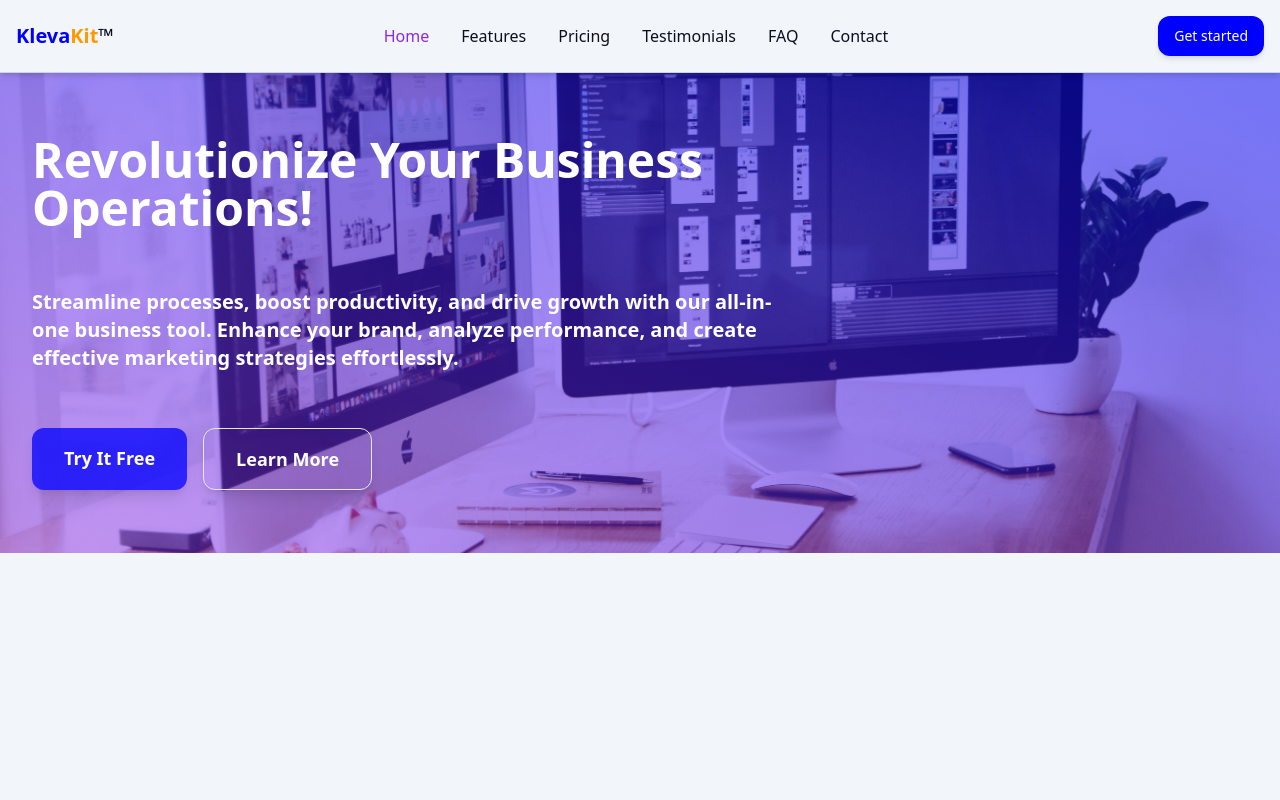
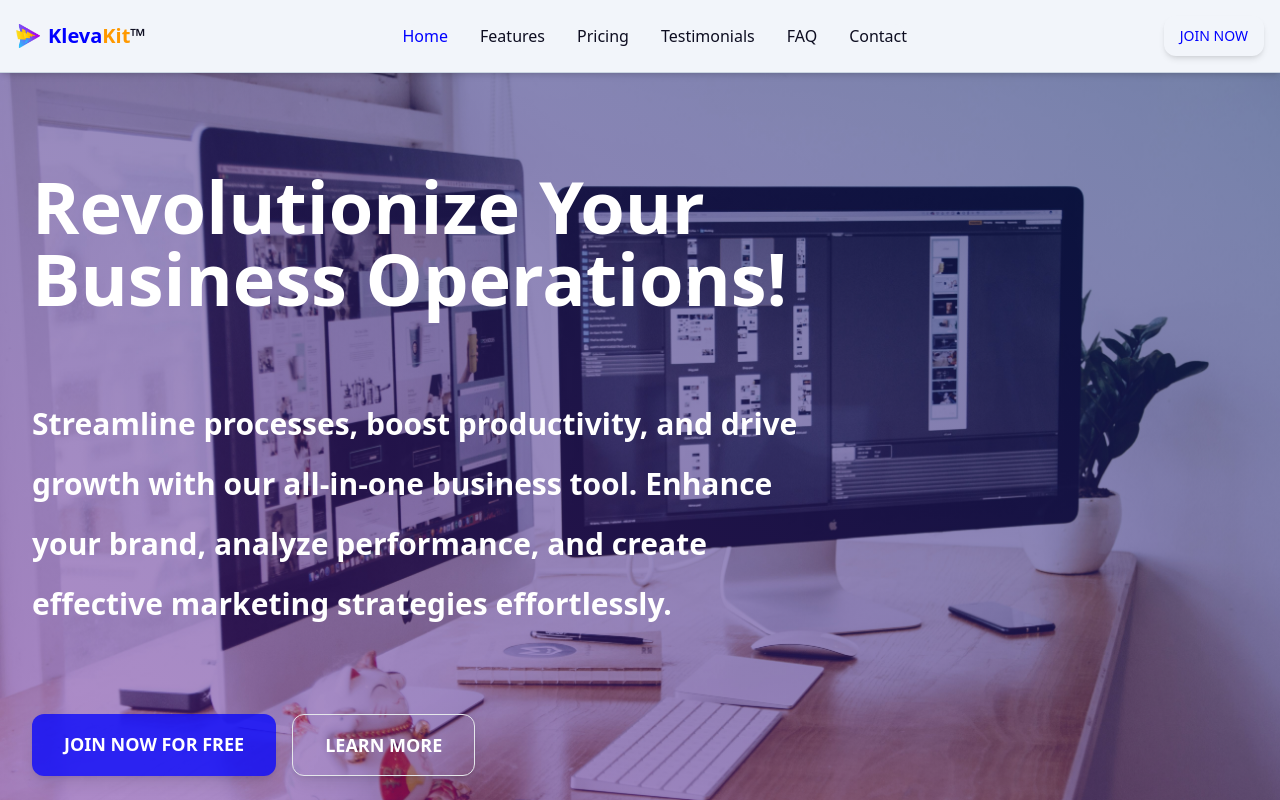
Before and after one commit to Dr-dyrane/kleva-kit, a React (Vite) app: page / in a window 1280 px wide. Shown: the top 800 px of the page. Built offline with nearby package versions, Linux system fonts and the light colour scheme.

Commit message:
hero fix

```diff
--- a/index.html
+++ b/index.html
@@ -2,7 +2,7 @@
 <html lang="en">
   <head>
     <meta charset="UTF-8" />
-    <link rel="icon" type="image/svg+xml" href="/vite.svg" />
+    <link rel="icon" type="image/png" href="/Klevakit.png" />
     <meta name="viewport" content="width=device-width, initial-scale=1.0" />
     <title>Kleva Kit</title>
   </head>
--- a/public/index.html
+++ b/public/index.html
@@ -2,7 +2,7 @@
 <html lang="en">
   <head>
     <meta charset="UTF-8" />
-    <link rel="icon" type="image/svg+xml" href="/vite.svg" />
+    <link rel="icon" type="image/png" href="/Klevakit.png" />
     <meta name="viewport" content="width=device-width, initial-scale=1.0" />
     <title>Kleva Kit</title>
   </head>
--- a/src/components/Home/HeroSection.jsx
+++ b/src/components/Home/HeroSection.jsx
@@ -2,21 +2,20 @@ import React, { useEffect } from "react";
 import { motion } from "framer-motion";
 
 const HeroSection = () => {
-
 	return (
 		<motion.section
 			initial={{ opacity: 0 }}
 			animate={{ opacity: 1 }}
 			transition={{ duration: 1 }}
-			className="relative p-8 flex flex-col md:flex-row items-center justify-between min-h-[50vh] xl:min-h-[60vh] 2xl:min-h-[70vh] bg-hero-pattern bg-cover bg-center"
+			className="relative p-8 flex flex-col md:flex-row items-center justify-between min-h-screen bg-hero-pattern bg-cover bg-center"
 		>
-			<div className="absolute inset-0 bg-gradient-primary-secondary dark:bg-gradient-primary-secondary-dark opacity-50"></div>
-			<div className="relative z-10 text-center flex flex-col justify-center md:justify-between space-y-14 max-w-xl lg:max-w-2xl xl:max-w-3xl 2xl:max-w-5xl min-h-full flex-grow">
+			<div className="absolute inset-0 bg-gradient-primary-secondary-dark opacity-50"></div>
+			<div className="relative z-10 text-center flex flex-col justify-center md:justify-between space-y-10 md:space-y-16 lg:space-y-20 max-w-xl lg:max-w-2xl xl:max-w-3xl 2xl:max-w-5xl min-h-full flex-grow">
 				<motion.h1
 					initial={{ y: -50, opacity: 0 }}
 					animate={{ y: 0, opacity: 1 }}
 					transition={{ duration: 1 }}
-					className="text-4xl md:text-5xl font-bold text-white text-left"
+					className="text-4xl md:text-5xl lg:text-6xl xl:text-7xl 2xl:text-8xl font-bold text-contrast-dark text-left"
 				>
 					Revolutionize Your Business Operations!
 				</motion.h1>
@@ -24,29 +23,30 @@ const HeroSection = () => {
 					initial={{ y: 50, opacity: 0 }}
 					animate={{ y: 0, opacity: 1 }}
 					transition={{ duration: 1, delay: 0.5 }}
-					className="mt-4 md:text-xl text-white text-left"
+					className="mt-4 text-contrast-dark text-left leading-7 sm:leading-8 md:leading-9 lg:leading-10 xl:leading-loose 2xl:leading-relaxed md:text-xl lg:text-2xl xl:text-3xl 2xl:text-4xl"
 				>
 					Streamline processes, boost productivity, and drive growth with our
 					all-in-one business tool. Enhance your brand, analyze performance, and
-					create effective marketing strategies effortlessly.{" "}
+					create effective marketing strategies effortlessly.
 				</motion.p>
+
 				<motion.div
 					initial={{ y: 50, opacity: 0 }}
 					animate={{ y: 0, opacity: 1 }}
 					transition={{ duration: 1, delay: 1 }}
-					className="mt-8 space-x-4 flex justify-start"
+					className="space-y-4 md:space-y-0 md:space-x-4 flex flex-col md:flex-row md:justify-start"
 				>
 					<a
 						href="/login"
-						className="relative inline-block px-8 py-4 md:text-lg font-semibold shadow-lg text-white bg-secondary/75 rounded-xl transition duration-300 ease-in-out transform hover:bg-primary/75 focus:outline-none focus:ring-2 focus:ring-primary focus:ring-offset-2 focus:ring-opacity-50"
+						className="relative inline-block px-8 py-4 md:text-lg font-semibold shadow-lg text-contrast-dark bg-secondary/75 rounded-xl transition duration-300 ease-in-out transform hover:bg-primary/75 focus:outline-none focus:ring-2 focus:ring-primary focus:ring-offset-2 focus:ring-opacity-50"
 					>
-						Try It Free
+						JOIN NOW FOR FREE
 					</a>
 					<a
 						href="#"
 						className="relative border hover:border-none inline-block px-8 py-4 md:text-lg font-semibold shadow-lg text-contrast-dark bg-transparent rounded-xl transition duration-300 ease-in-out transform hover:bg-gray-200/75 hover:text-primary-dark focus:outline-none focus:ring-2 focus:ring-primary-dark focus:ring-offset-2 focus:ring-opacity-50"
 					>
-						Learn More
+						LEARN MORE
 					</a>
 				</motion.div>
 			</div>
--- /dev/null
+++ b/src/components/Loader.jsx
@@ -0,0 +1,9 @@
+import React from 'react';
+
+const SpinningLoader = () => (
+  <div className="flex items-center justify-center h-screen bg-background dark:bg-background-dark">
+    <div className="animate-spin rounded-full h-32 w-32 border-l-8 border-t-8 border-primary"></div>
+  </div>
+);
+
+export default SpinningLoader;
--- a/src/components/layout/Navbar/Navbar.jsx
+++ b/src/components/layout/Navbar/Navbar.jsx
@@ -3,7 +3,6 @@ import { Link, useLocation } from "react-router-dom";
 import { BsFillMenuButtonFill, BsFillMenuButtonWideFill } from "react-icons/bs";
 import { menuItems, userDropdownItems } from "./navbarData";
 import UserSection from "./UserSection";
-import DarkModeToggle from "../../theme/DarkModeToggle";
 import { useAuth } from "../../../context/AuthContext";
 
 const Menu = ({ to, label }) => {
@@ -15,8 +14,8 @@ const Menu = ({ to, label }) => {
 				to={to}
 				className={`block py-2 md:py-0 px-3 my-1 md:my-0 md:p-0 ${
 					location.pathname === to
-						? "bg-primary text-contrast-dark font-medium rounded-2xl md:bg-transparent md:text-primary md:dark:text-primary-dark"
-						: "rounded-2xl font-normal hover:text-contrast-dark hover:bg-primary/75 md:hover:bg-transparent md:hover:text-primary md:dark:hover:text-golden dark:text-warm dark:hover:bg-golden/85 dark:hover:text-warm md:dark:hover:bg-transparent dark:border-slate-700"
+						? "bg-primary text-contrast-dark font-medium rounded-2xl md:bg-transparent md:text-secondary"
+						: "rounded-2xl font-normal hover:text-secondary hover:bg-primary/75 md:hover:bg-transparent dark:md:hover:text-secondary dark:hover:text-contrast-dark md:dark:hover:bg-transparent dark:border-slate-700"
 				}`}
 				aria-current={location.pathname === to ? "page" : undefined}
 			>
@@ -31,7 +30,7 @@ const MenuButton = ({ isMenuOpen, toggleMenu }) => {
 		<button
 			data-collapse-toggle="navbar-cta"
 			type="button"
-			className="inline-flex items-center p-2 w-10 h-10 justify-center text-sm text-primary dark:text-primary-dark rounded-lg md:hidden hover:bg-primary/10 dark:hover:bg-primary-dark/50 focus:outline-none focus:ring-2 focus:ring-primary dark:focus:ring-primary/85"
+			className="inline-flex items-center p-2 w-10 h-10 justify-center text-sm text-primary rounded-lg md:hidden hover:bg-primary/10 dark:hover:bg-primary-dark/50 focus:outline-none focus:ring-2 focus:ring-primary dark:focus:ring-primary/85"
 			aria-controls="navbar-cta"
 			aria-expanded="false"
 			onClick={toggleMenu}
@@ -114,7 +113,8 @@ const Navbar = () => {
 			style={{ opacity: navbarOpacity }}
 		>
 			<div className="max-w-screen-xl flex flex-wrap items-center justify-between mx-auto p-4">
-				<Link to="/" className="text-xl font-semibold">
+				<Link to="/" className="text-xl font-semibold flex items-center justify-center">
+					<img src={'/Klevakit.png'} alt="KlevaKit Logo" className="h-6 w-6 mr-2" />
 					<span className="text-secondary">Kleva</span>
 					<span className="text-accent dark:text-accent-dark">Kit</span>™
 				</Link>
--- a/src/components/layout/Navbar/UserSection.jsx
+++ b/src/components/layout/Navbar/UserSection.jsx
@@ -67,9 +67,9 @@ const UserSection = ({
 				<Link to="/login">
 					<button
 						type="button"
-						className="text-contrast-dark bg-secondary hover:bg-primary/85 focus:ring-4 focus:outline-none focus:ring-secondary font-medium rounded-xl shadow-md text-sm px-4 py-2.5 text-center dark:bg-secondary dark:hover:bg-primary-dark/85 dark:focus:ring-primary"
+						className="text-secondary dark:text-contrast-dark bg-none hover:bg-primary/85 focus:ring-4 focus:outline-none focus:ring-secondary font-medium rounded-xl shadow-md text-sm px-4 py-2.5 text-center dark:hover:bg-primary-dark/85 dark:focus:ring-primary hover:text-contrast-dark"
 					>
-						Get started
+						JOIN NOW
 					</button>
 				</Link>
 			)}
--- a/src/context/AuthContext.jsx
+++ b/src/context/AuthContext.jsx
@@ -1,4 +1,5 @@
 import React, { createContext, useContext, useEffect, useState } from "react";
+import SpinningLoader from "../components/Loader"; // Adjust the path as necessary
 
 const AuthContext = createContext();
 
@@ -6,28 +7,29 @@ export const useAuth = () => useContext(AuthContext);
 
 export const AuthProvider = ({ children }) => {
 	const [user, setUser] = useState(null);
+	const [loading, setLoading] = useState(true);
 
-	// Check localStorage on component mount
 	useEffect(() => {
 		const storedUser = localStorage.getItem("user");
 		if (storedUser) {
 			setUser(JSON.parse(storedUser));
 		}
+		setLoading(false);
 	}, []);
 
 	const login = (userData) => {
 		setUser(userData);
-		localStorage.setItem("user", JSON.stringify(userData)); // Store user data in localStorage
+		localStorage.setItem("user", JSON.stringify(userData));
 	};
 
 	const logout = () => {
 		setUser(null);
-		localStorage.removeItem("user"); // Remove user data from localStorage
+		localStorage.removeItem("user");
 	};
 
 	return (
 		<AuthContext.Provider value={{ user, login, logout }}>
-			{children}
+			{loading ? <SpinningLoader /> : children}
 		</AuthContext.Provider>
 	);
 };
```
Also changed, not shown: public/Klevakit.png (added).
